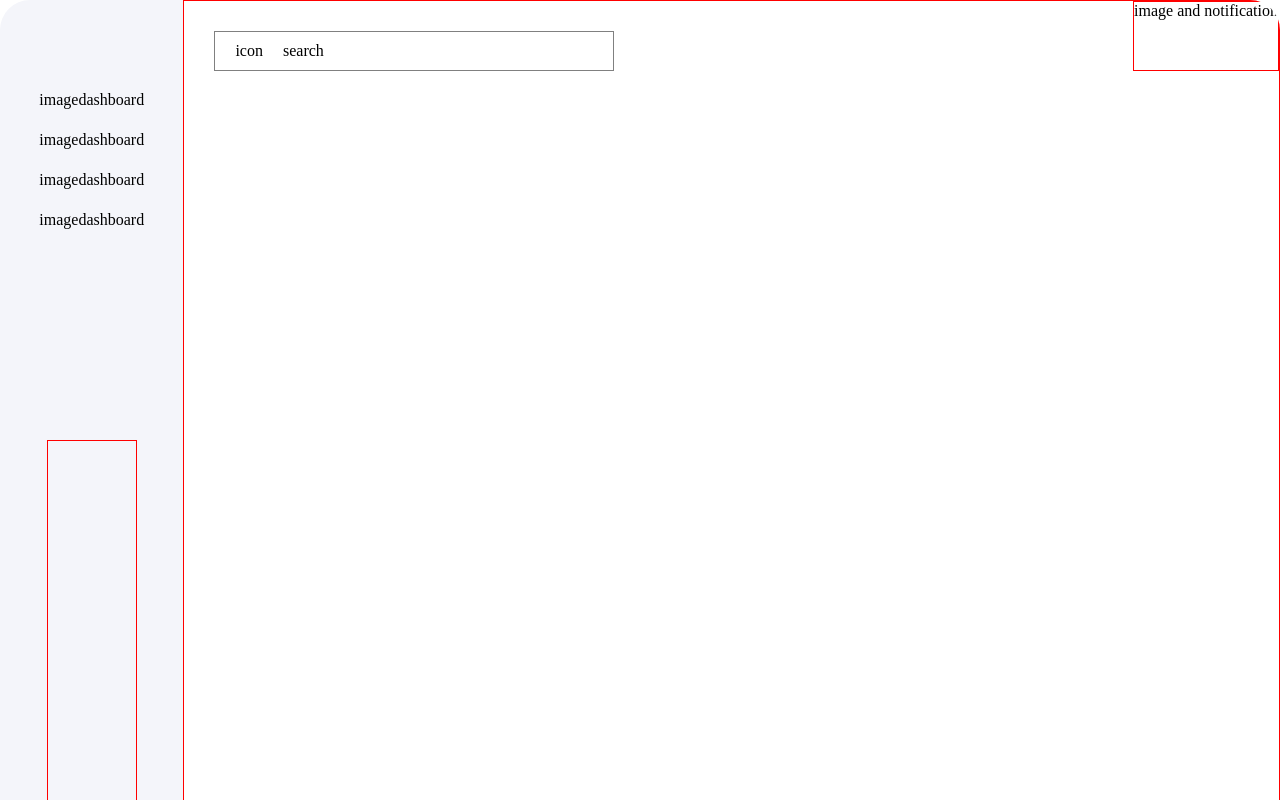
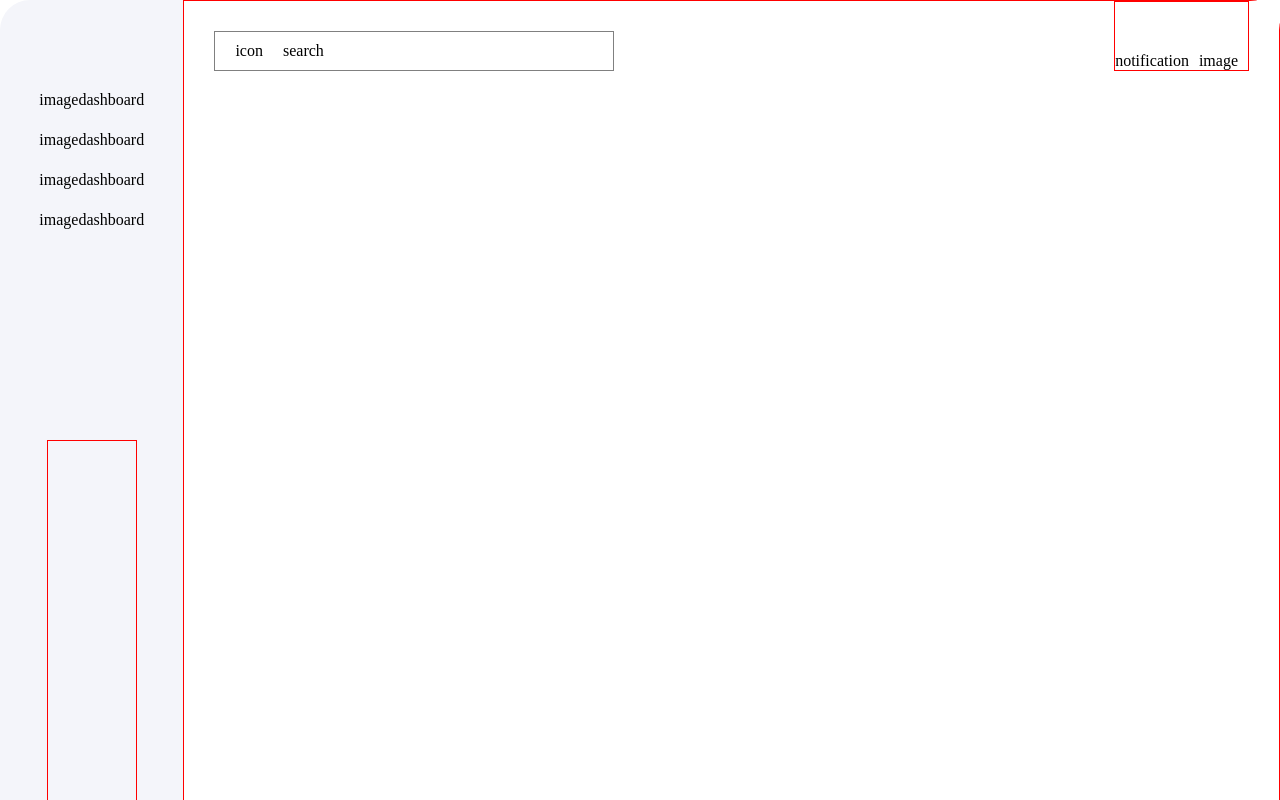
Before and after one commit to evabanegacom/Dashboard, a React (Create React App) app: page / in a window 1280 px wide. Shown: the top 800 px of the page. Built offline with nearby package versions, Linux system fonts and the light colour scheme.

Commit message:
added more layouts

```diff
--- a/src/App.js
+++ b/src/App.js
@@ -35,7 +35,12 @@ function App() {
               <div>search</div>
             </div>
           </div>
-          <div className='notification'>image and notification</div>
+          <div className='notification'>
+            <div className='notice'>
+              <div>notification</div>
+              <div>image</div>
+            </div>
+          </div>
         </div>
       </div>
     </div>
--- a/src/index.css
+++ b/src/index.css
@@ -78,4 +78,16 @@
 
 .notification {
   border: 1px solid red;
+  display: flex;
+  flex-direction: column;
+  justify-content: flex-end;
+  margin-right: 30px;
 }
+
+.notice {
+  display: flex;
+}
+
+.notice div {
+  margin-right: 10px;
+}
```
